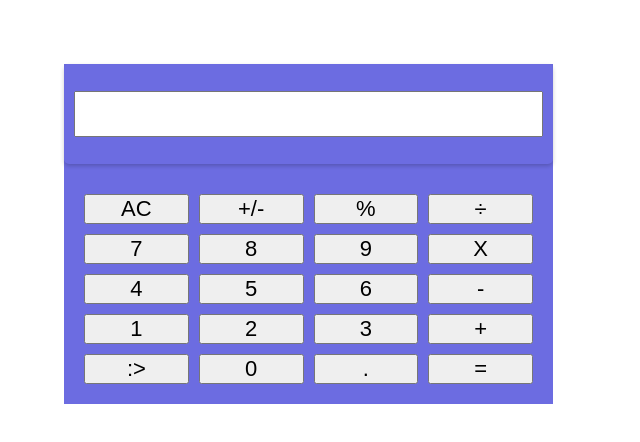
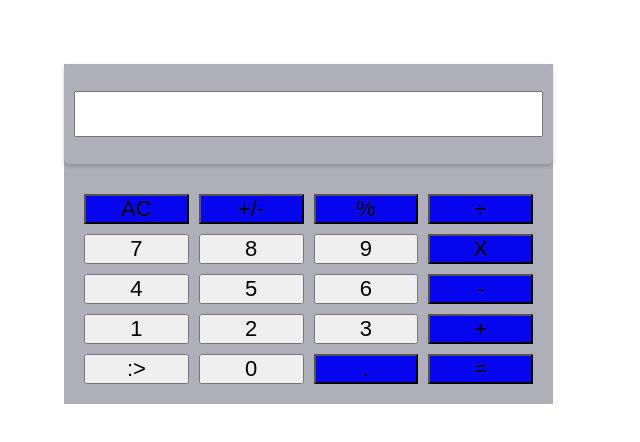
Before and after one commit to Nensin/Calculadora, a plain HTML site: page calculadora.html in a window 1280 px wide. Shown: the whole page, without its empty margins (0-640 px from the left). Drawn offline with Linux system fonts and the light colour scheme.

Commit message:
cambio de colores y un error en el JS

```diff
--- a/CSS/calculadora.css
+++ b/CSS/calculadora.css
@@ -5,7 +5,7 @@
 }
 
 .calculadora-contenedor{
-    background-color: rgb(108, 108, 225);
+    background-color: rgb(175, 175, 185);
     width: fit-content;
     height: 90%;
     margin-left: 5%;
@@ -45,3 +45,6 @@ button{
     text-align: right;
     width: 100%;
 }
+#AC, #porciento, #X, #signo, #division, #resta, #suma,#punto,#igual {
+    background-color: rgb(5, 5, 238);
+}
--- a/JS/calculadora.js
+++ b/JS/calculadora.js
@@ -51,7 +51,8 @@ botones.forEach((boton) => {
 
 function calcularResultado() {
     const actual = parseFloat(operacionActual) || 0;
-    switch (operacionActual) {
+
+    switch (operadorAnterior) {
         case '+':
             resultado += actual;
             break;
--- a/calculadora.html
+++ b/calculadora.html
@@ -14,9 +14,9 @@
         </div>
         <div class="btn-contenedor">
             <button id="AC">AC</button>
-            <button id="+/-">+/-</button>
-            <button id="%">%</button>
-            <button id="÷">÷</button>
+            <button id="signo">+/-</button>
+            <button id="porciento">%</button>
+            <button id="division">÷</button>
             <button id="7">7</button>
             <button id="8">8</button>
             <button id="9">9</button>
@@ -24,15 +24,15 @@
             <button id="4">4</button>
             <button id="5">5</button>
             <button id="6">6</button>
-            <button id="-">-</button>
+            <button id="resta">-</button>
             <button id="1">1</button>
             <button id="2">2</button>
             <button id="3">3</button>
-            <button id="+">+</button>
+            <button id="suma">+</button>
             <button>:></button>
             <button id="0">0</button>
-            <button id=".">.</button>
-            <button id="=">=</button>
+            <button id="punto">.</button>
+            <button id="igual">=</button>
         </div>
     </div>
 
```
Also changed, not shown: 3 other files.
